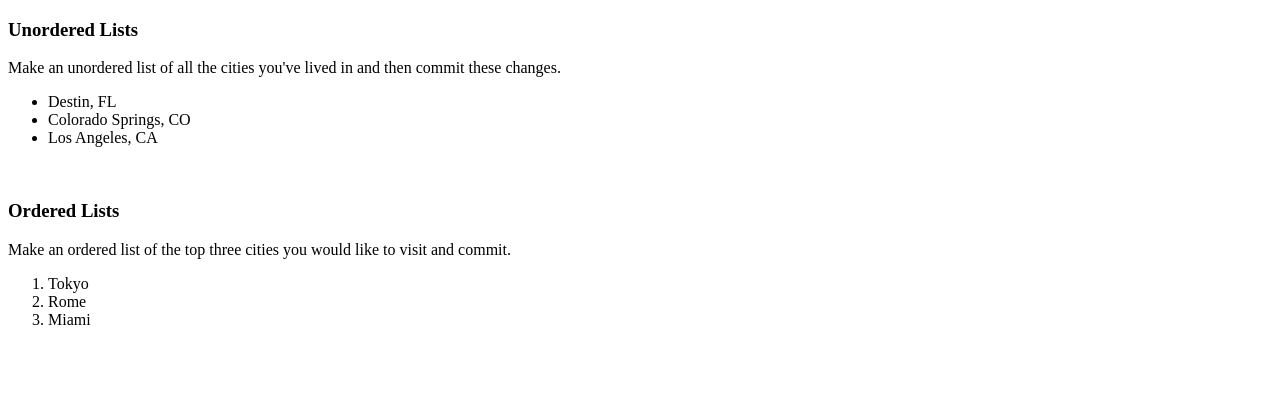
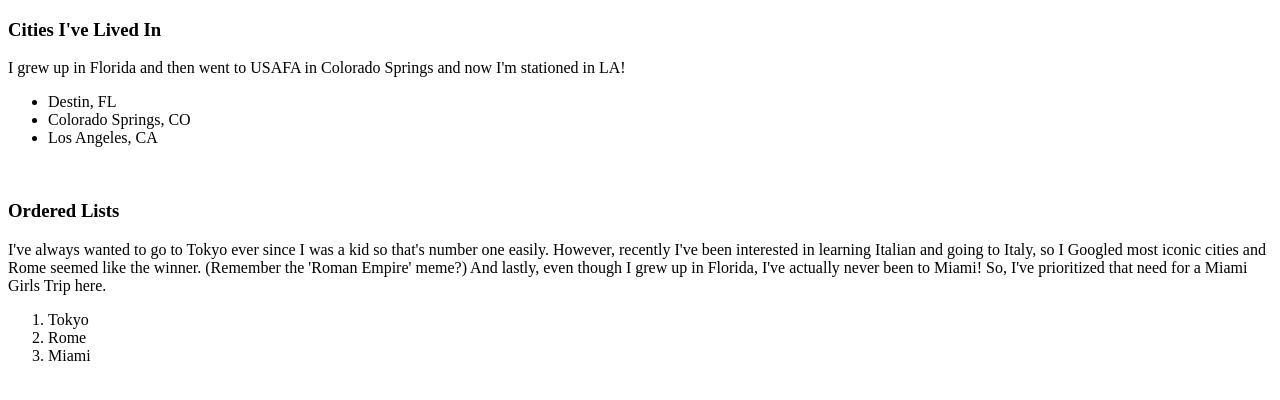
Before and after one commit to ashdrey1110/HTML-Intro-Submission, a plain HTML site: page index.html in a window 1280 px wide. Drawn offline with Linux system fonts and the light colour scheme.

Commit message:
adding descriptions

```diff
--- a/index.html
+++ b/index.html
@@ -5,8 +5,8 @@
         <title> This is the title. </title>
     </head>
     <body>
-        <h3>Unordered Lists</h3>
-        <p> Make an unordered list of all the cities you've lived in and then commit these changes.</p>
+        <h3>Cities I've Lived In</h3>
+        <p> I grew up in Florida and then went to USAFA in Colorado Springs and now I'm stationed in LA!</p>
         <ul>
           <li> Destin, FL</li>
           <li> Colorado Springs, CO</li>
@@ -14,7 +14,11 @@
         </ul>
         <br>
         <h3>Ordered Lists</h3>
-        <p> Make an ordered list of the top three cities you would like to visit and commit.</p>
+        <p> I've always wanted to go to Tokyo ever since I was a kid so that's number one easily. However, recently
+            I've been interested in learning Italian and going to Italy, so I Googled most iconic cities and
+            Rome seemed like the winner. (Remember the 'Roman Empire' meme?) And lastly, even though I grew up in
+            Florida, I've actually never been to Miami! So, I've prioritized that need for a Miami Girls Trip here.
+        </p>
         <ol>
             <li> Tokyo</li>
             <li> Rome</li>
```
